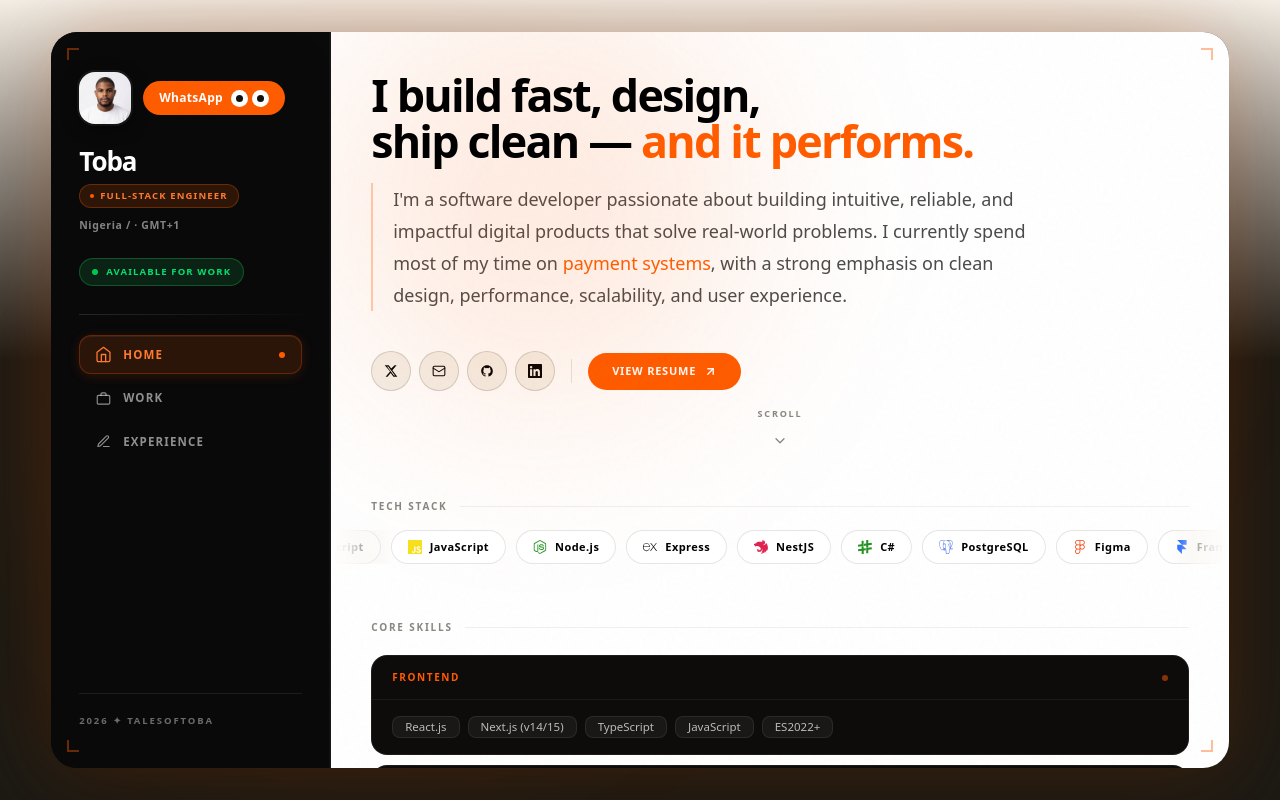
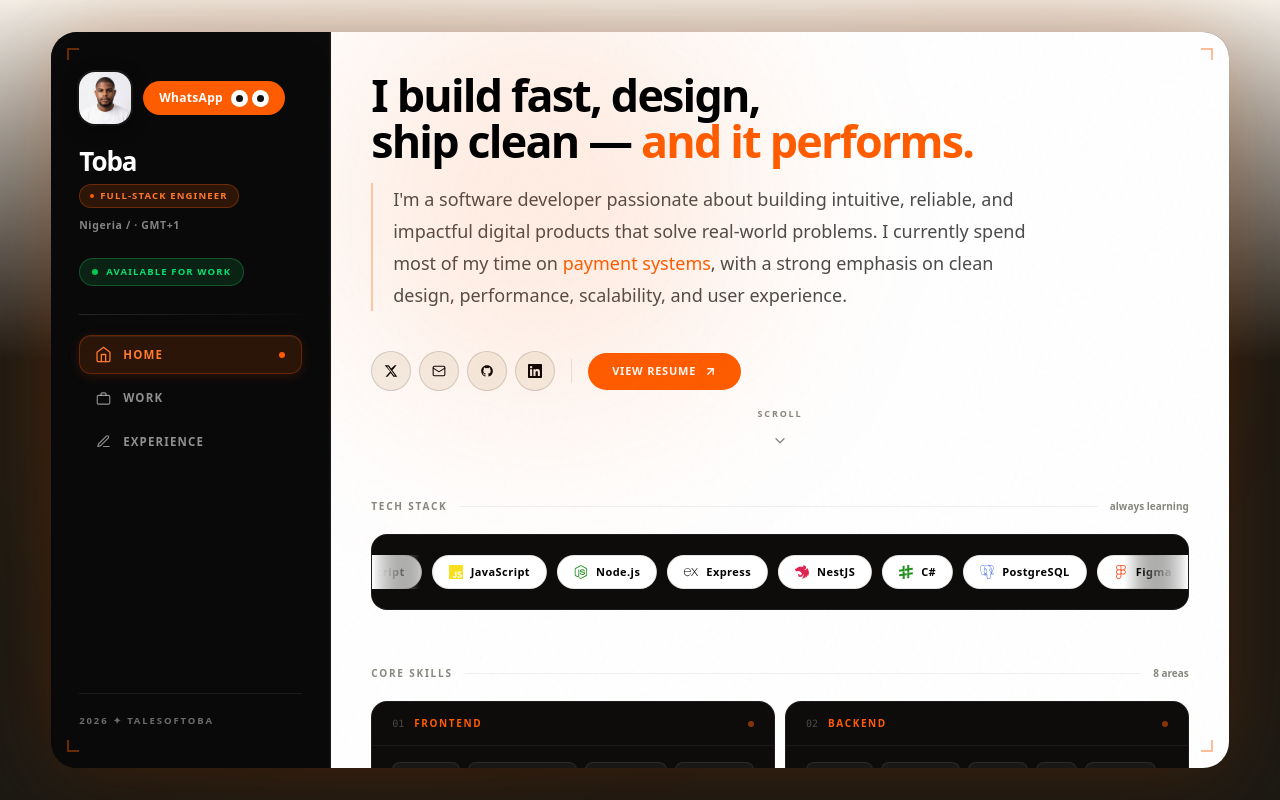
Before and after one commit to Talesoftoba/Tales, a Next.js app: page / in a window 1280 px wide. Built offline with nearby package versions, Linux system fonts and the light colour scheme.

Commit message:
home ui 3

```diff
--- a/app/page.tsx
+++ b/app/page.tsx
@@ -55,6 +55,11 @@ const SKILLS = [
 
 const ROTATING_ROLES = ["scalable APIs", "clean UIs", "payment systems", "real-time features"];
 
+// Background color for the tech stack panel — matches the dark skill-card
+// tone (#0D0C0A) so the two "data" sections read as a matched pair. The
+// marquee fade gradient below uses this same value so its edges don't show a seam.
+const TECH_PANEL_BG = "#0D0C0A";
+
 // ── Small inline icons (no external icon font dependency) ──────────────────
 
 function ChevronDownIcon() {
@@ -81,6 +86,17 @@ function Label({ children }: { children: React.ReactNode }) {
     <p className="font-display text-[10px] font-bold tracking-[0.18em] uppercase text-[#888880]">
       {children}
     </p>
+  );
+}
+
+// Section header with a hairline and a trailing count/context detail
+function SectionHeader({ label, meta }: { label: string; meta: string }) {
+  return (
+    <div className="flex items-center gap-3 mb-5">
+      <Label>{label}</Label>
+      <div className="flex-1 h-px bg-black/[0.06]" />
+      <span className="font-display text-[10px] font-bold text-[#888880]">{meta}</span>
+    </div>
   );
 }
 
@@ -146,7 +162,7 @@ function RotatingRole() {
   );
 }
 
-// Fades the left/right edges of the tech stack marquee into the page background
+// Fades the left/right edges of the tech stack marquee into its panel background
 function FadedMarquee({ bg }: { bg: string }) {
   return (
     <div className="relative">
@@ -159,6 +175,18 @@ function FadedMarquee({ bg }: { bg: string }) {
         style={{ background: `linear-gradient(to left, ${bg}, transparent)` }}
       />
       <TechStackMarquee />
+    </div>
+  );
+}
+
+// Frames the marquee as its own panel/strip rather than floating on the page
+function TechStackPanel() {
+  return (
+    <div
+      className="relative rounded-2xl border border-white/[0.07] py-5"
+      style={{ backgroundColor: TECH_PANEL_BG }}
+    >
+      <FadedMarquee bg={TECH_PANEL_BG} />
     </div>
   );
 }
@@ -242,10 +270,9 @@ function ResumeButton({ mobile }: { mobile?: boolean }) {
   );
 }
 
-// Skill card with a cursor-reactive orange glow on hover.
-// Pointer position is tracked via CSS custom properties (--x, --y) set on mousemove,
-// consumed by the radial-gradient in the glow layer below.
-function SkillCard({ category, chips }: { category: string; chips: string[] }) {
+// Skill card with a cursor-reactive orange glow on hover, plus an index number
+// so a long list of 8 identical cards still gives the reader a sense of place.
+function SkillCard({ category, chips, index }: { category: string; chips: string[]; index: number }) {
   const handleMouseMove = (e: React.MouseEvent<HTMLDivElement>) => {
     const rect = e.currentTarget.getBoundingClientRect();
     e.currentTarget.style.setProperty("--x", `${e.clientX - rect.left}px`);
@@ -271,9 +298,14 @@ function SkillCard({ category, chips }: { category: string; chips: string[] }) {
 
       {/* Card header */}
       <div className="relative flex items-center justify-between px-5 py-3.5 border-b border-white/[0.06]">
-        <p className="font-display text-[10px] font-bold tracking-[0.16em] uppercase text-[#FF5C00]">
-          {category}
-        </p>
+        <div className="flex items-center gap-2.5">
+          <span className="font-mono text-[10px] text-white/25">
+            {String(index + 1).padStart(2, "0")}
+          </span>
+          <p className="font-display text-[10px] font-bold tracking-[0.16em] uppercase text-[#FF5C00]">
+            {category}
+          </p>
+        </div>
         <span className="w-1.5 h-1.5 rounded-full bg-[#FF5C00]/50" />
       </div>
       {/* Chips */}
@@ -367,14 +399,11 @@ export default function Home() {
 
         {/* Tech stack marquee */}
         <motion.section
-          className="mb-12 -mx-7"
+          className="mb-12"
           variants={fadeUp} initial="hidden" whileInView="show" viewport={{ once: true, amount: 0.3 }}
         >
-          <div className="px-7 mb-4 flex items-center gap-3">
-            <Label>Tech Stack</Label>
-            <div className="flex-1 h-px bg-black/[0.06]" />
-          </div>
-          <FadedMarquee bg="#F5F0E8" />
+          <SectionHeader label="Tech Stack" meta="always learning" />
+          <TechStackPanel />
         </motion.section>
 
         {/* Core Skills — animate on mount, not scroll, so all 8 cards are visible */}
@@ -382,16 +411,13 @@ export default function Home() {
           className="mb-6"
           variants={fadeUp} initial="hidden" animate="show"
         >
-          <div className="flex items-center gap-3 mb-5">
-            <Label>Core Skills</Label>
-            <div className="flex-1 h-px bg-black/[0.06]" />
-          </div>
+          <SectionHeader label="Core Skills" meta={`${SKILLS.length} areas`} />
           <motion.div
-            className="flex flex-col gap-2.5"
+            className="grid grid-cols-1 gap-2.5"
             variants={stagger(0.07)} initial="hidden" animate="show"
           >
-            {SKILLS.map(({ category, chips }) => (
-              <SkillCard key={category} category={category} chips={chips} />
+            {SKILLS.map(({ category, chips }, i) => (
+              <SkillCard key={category} category={category} chips={chips} index={i} />
             ))}
           </motion.div>
         </motion.section>
@@ -457,30 +483,24 @@ export default function Home() {
 
         {/* Tech stack marquee */}
         <motion.section
-          className="mb-14 -mx-10"
+          className="mb-14"
           variants={fadeUp} initial="hidden" whileInView="show" viewport={{ once: true, amount: 0.3 }}
         >
-          <div className="px-10 mb-4 flex items-center gap-3">
-            <Label>Tech Stack</Label>
-            <div className="flex-1 h-px bg-black/[0.06]" />
-          </div>
-          <FadedMarquee bg="#F5F0E8" />
+          <SectionHeader label="Tech Stack" meta="always learning" />
+          <TechStackPanel />
         </motion.section>
 
         {/* Core Skills */}
         <motion.section
           variants={fadeUp} initial="hidden" whileInView="show" viewport={{ once: true, amount: 0 }}
         >
-          <div className="flex items-center gap-3 mb-5">
-            <Label>Core Skills</Label>
-            <div className="flex-1 h-px bg-black/[0.06]" />
-          </div>
+          <SectionHeader label="Core Skills" meta={`${SKILLS.length} areas`} />
           <motion.div
-            className="flex flex-col gap-2.5"
+            className="grid grid-cols-1 md:grid-cols-2 gap-2.5"
             variants={stagger(0.07)} initial="hidden" whileInView="show" viewport={{ once: true, amount: 0 }}
           >
-            {SKILLS.map(({ category, chips }) => (
-              <SkillCard key={category} category={category} chips={chips} />
+            {SKILLS.map(({ category, chips }, i) => (
+              <SkillCard key={category} category={category} chips={chips} index={i} />
             ))}
           </motion.div>
         </motion.section>
```
